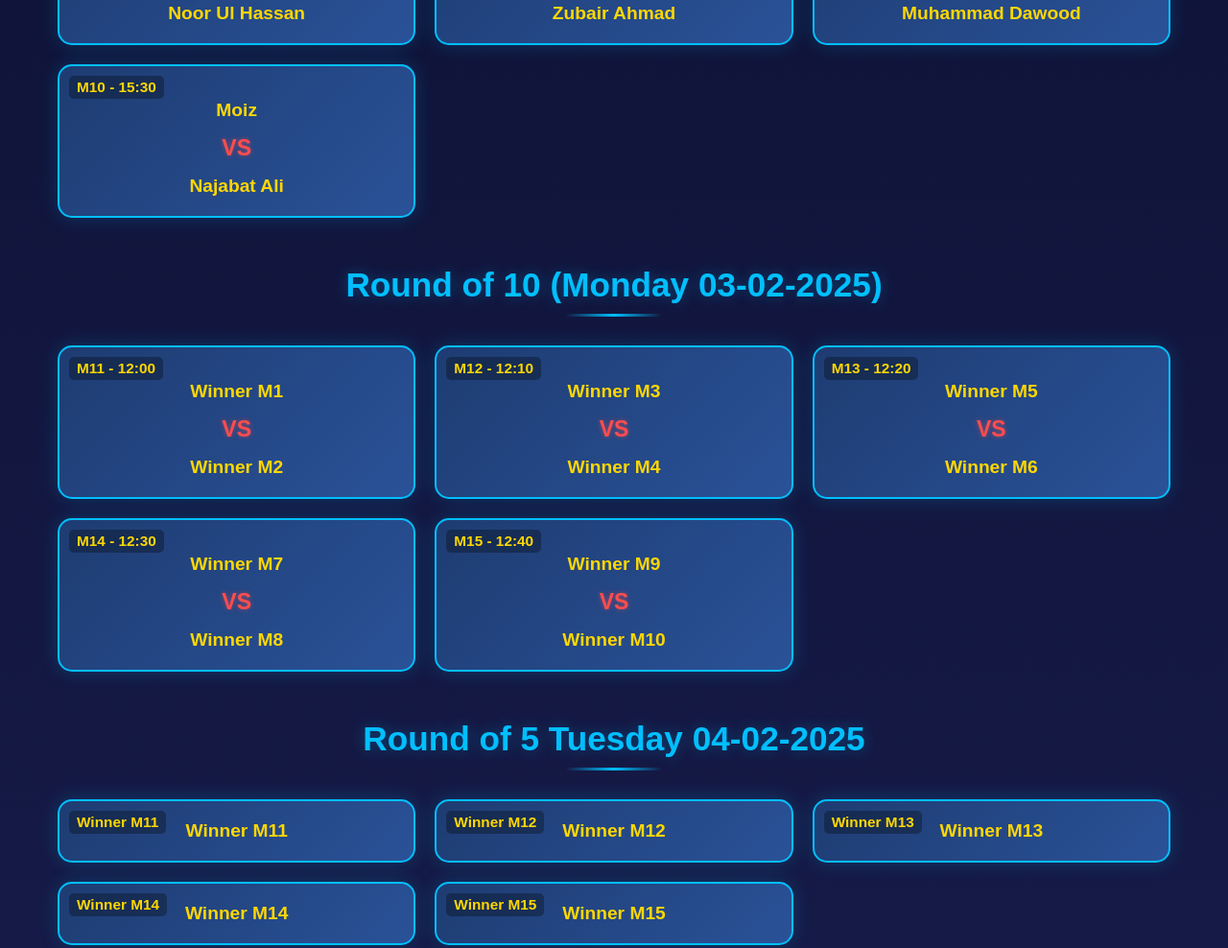
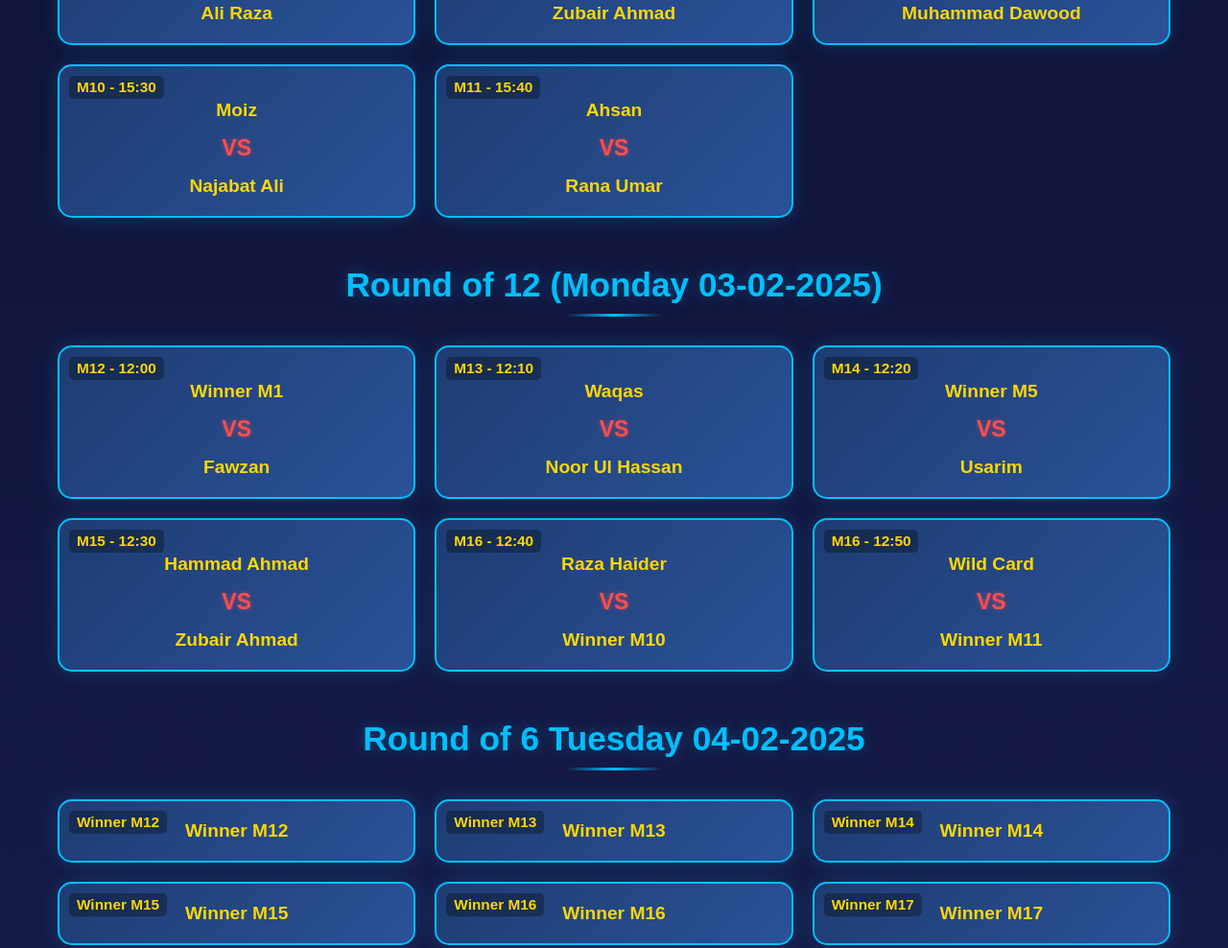
Before and after one commit to ShayanNadeem08/TT_by_EST, a plain HTML site: page index.html in a window 1280 px wide. Shown: the part 768-1756 px from the top of the page at 96% size. Drawn offline with Linux system fonts and the light colour scheme.

Commit message:
Updated index.html

```diff
--- a/index.html
+++ b/index.html
@@ -161,40 +161,43 @@
     <script>
         const rounds = [
             {
-                round: "Round of 20 (Friday 31-01-2025)",
+                round: "Round of 22 (Friday 31-01-2025)",
                 startTime: "2025-01-31T14:00:00", // starting at 2:00 PM on 31-01-2025
                 matches: [
                     { team1: "Abubakar Nadeem", team2: "Hani Mukhtar", match: "M1" },
-                    { team1: "Abdul Rehman", team2: "Fawzan", match: "M2" },
-                    { team1: "Waqar Ali", team2: "Rana Umar", match: "M3" },
-                    { team1: "Hammad Ahmad", team2: "Ali Raza", match: "M4" },
+                    { team1: "Taha", team2: "Fawzan", match: "M2" },
+                    { team1: "Waqar Ali", team2: "Waqas", match: "M3" },
+                    { team1: "Noor Ul Hassan", team2: "Abdul Rehman", match: "M4" },
                     { team1: "Abdul Hadi Qureshi", team2: "Affan Ahmad", match: "M5" },
                     { team1: "Salman Raza Alvi", team2: "Usarim", match: "M6" },
-                    { team1: "Hannan", team2: "Noor Ul Hassan", match: "M7" },
+                    { team1: "Hammad Ahmad", team2: "Ali Raza", match: "M7" },
                     { team1: "Aman Murad", team2: "Zubair Ahmad", match: "M8" },
                     { team1: "Raza Haider", team2: "Muhammad Dawood", match: "M9" },
                     { team1: "Moiz", team2: "Najabat Ali", match: "M10" },
+                    { team1: "Ahsan", team2: "Rana Umar", match: "M11" },
                 ]
             },
             {
-                round: "Round of 10 (Monday 03-02-2025)",
+                round: "Round of 12 (Monday 03-02-2025)",
                 startTime: "2025-02-03T12:00:00", // starting at 12:00 PM on 03-02-2025
                 matches: [
-                    { team1: "Winner M1", team2: "Winner M2", match: "M11" },
-                    { team1: "Winner M3", team2: "Winner M4", match: "M12" },
-                    { team1: "Winner M5", team2: "Winner M6", match: "M13" },
-                    { team1: "Winner M7", team2: "Winner M8", match: "M14" },
-                    { team1: "Winner M9", team2: "Winner M10", match: "M15" },
+                    { team1: "Winner M1", team2: "Fawzan", match: "M12" },
+                    { team1: "Waqas", team2: "Noor Ul Hassan", match: "M13" },
+                    { team1: "Winner M5", team2: "Usarim", match: "M14" },
+                    { team1: "Hammad Ahmad", team2: "Zubair Ahmad", match: "M15" },
+                    { team1: "Raza Haider", team2: "Winner M10", match: "M16" },
+                    { team1: "Wild Card", team2: "Winner M11", match: "M16" },
                 ]
             },
             {
-                round: "Round of 5 Tuesday 04-02-2025",
+                round: "Round of 6 Tuesday 04-02-2025",
                 matches: [
-                    "Winner M11",
                     "Winner M12",
                     "Winner M13",
                     "Winner M14",
                     "Winner M15",
+                    "Winner M16",
+                    "Winner M17",
                 ]
             }
         ];
```
